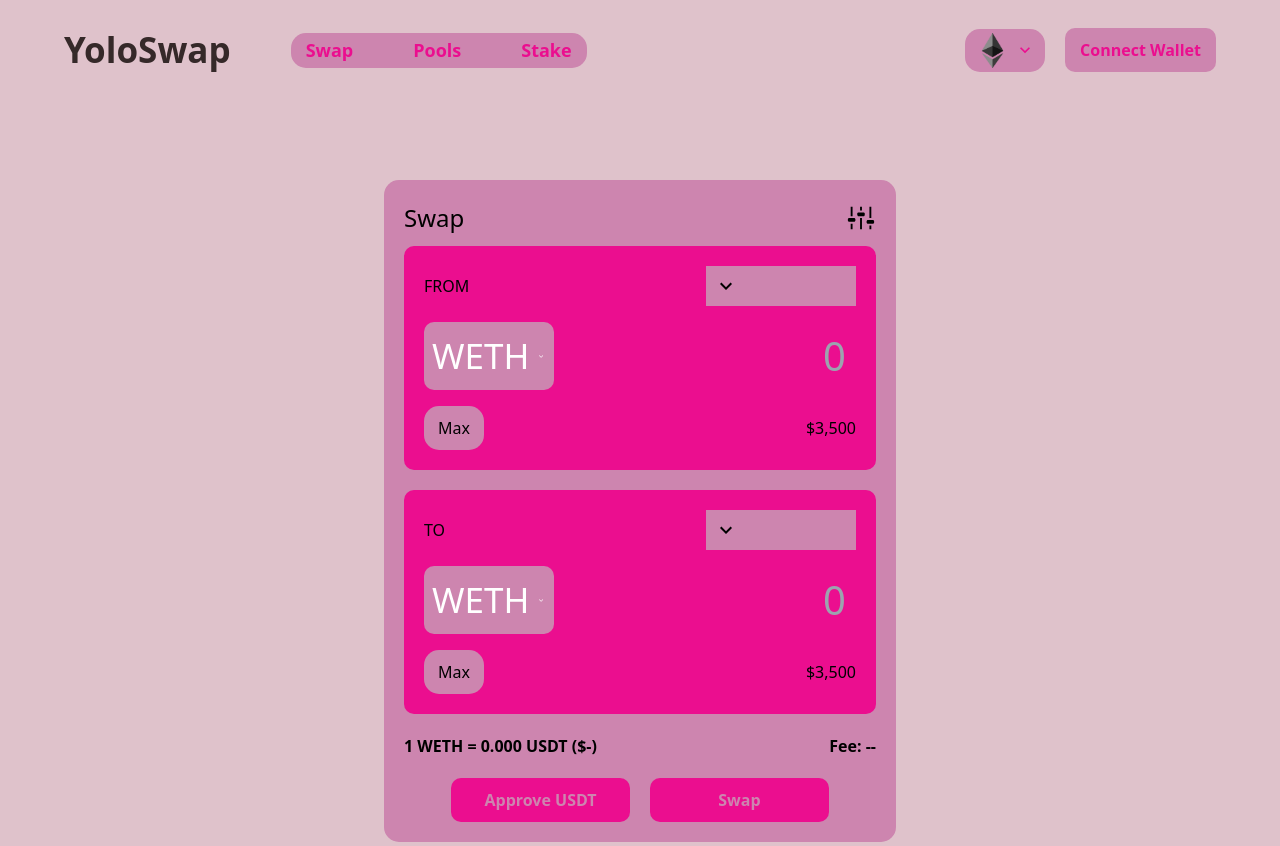
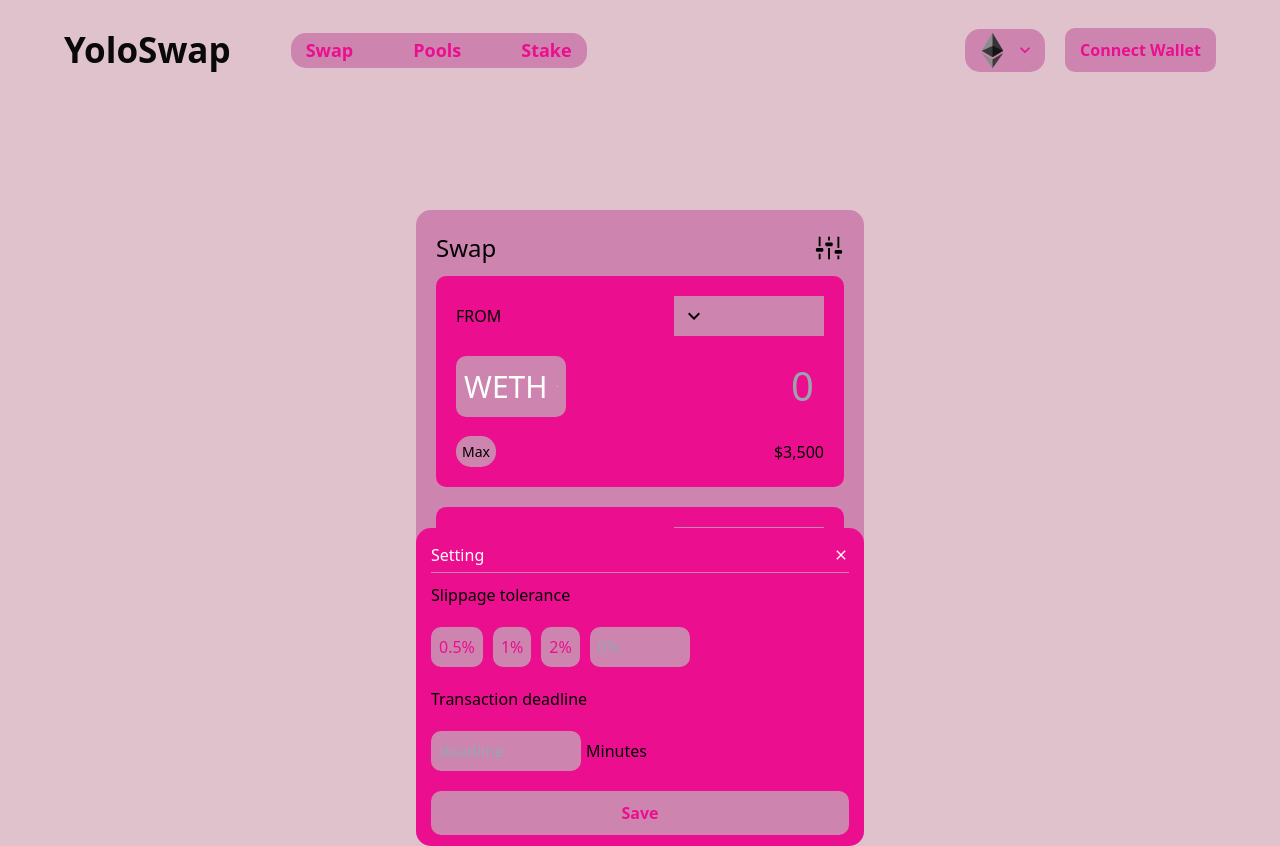
Before and after one commit to raazymuhd1/Yolo-Dex, a React (Vite) app: page / in a window 1280 px wide. Built offline with nearby package versions, Linux system fonts and the light colour scheme.

Commit message:
added a Settings component

```diff
--- a/src/components/Header/index.jsx
+++ b/src/components/Header/index.jsx
@@ -12,7 +12,7 @@ const Header = () => {
     <header className="h-[100px] w-full">
         <nav className="w-[90%] h-full mx-auto flex items-center justify-between">
             <div className="flex items-center gap-[60px]">
-                <h2 className=" md:text-[25px] lg:text-[35px] font-bold text-[#352929] text-[16px]"> YoloSwap </h2>
+                <h2 className=" md:text-[25px] lg:text-[35px] font-bold text-[#0a0909] text-[16px]"> YoloSwap </h2>
                 <Links />
             </div>
             <div className="flex items-center gap-[20px]">
--- a/src/components/Settings/index.jsx
+++ /dev/null
@@ -1,9 +0,0 @@
-import React from 'react'
-
-const Settings = () => {
-  return (
-    <div>Settings</div>
-  )
-}
-
-export default Settings
--- a/src/components/Swap/index.jsx
+++ b/src/components/Swap/index.jsx
@@ -1,15 +1,15 @@
 import React from 'react'
-import SwapCard from "../SwapCard"
-import CustomButton from "../CustomButton"
+import {SwapCard, CustomButton, Settings} from "../../components"
 import { VscSettings } from "react-icons/vsc";
 
 
 const Swap = () => {
   return (
-    <div className='w-full h-full flex justify-center items-center'>
-       <div className="flex w-[40%] mt-[80px] min-h-[500px] flex-col rounded-[15px] p-[20px] bg-[#cd85af]">
+    <div className='w-full h-full flex justify-center'>
+
+       <div className="flex relative w-[35%] mt-[110px] min-h-[500px] max-h-[650px] flex-col rounded-[15px] p-[20px] bg-[#cd85af]">
           <div className="flex items-center justify-between w-full">
-              <h2 className='text-[1.5rem] text-black text-[#fff]'> Swap </h2>
+              <h2 className='text-[1.5rem] text-black'> Swap </h2>
               <VscSettings className="text-[30px] cursor-pointer" />
            </div>
 
@@ -25,7 +25,10 @@ const Swap = () => {
                   <CustomButton title={"Swap"} styles="w-[50%] bg-secondary text-main btn_trans"  />
                </div>
            </div>
+
+           <Settings />
        </div>
+
     </div>
   )
 }
--- a/src/components/SwapCard/index.jsx
+++ b/src/components/SwapCard/index.jsx
@@ -18,7 +18,7 @@ const SwapCard = ({title}) => {
        <div className="w-full flex items-center gap-[10px]">
           <aside className="w-[30%] flex items-center gap-[8px] p-[8px] bg-main cursor- rounded-[10px]">
               {/* token icon */}
-              <h4 className="text-[25px] md:text-[35px] text-[#fff] uppercase"> Weth </h4>
+              <h4 className="text-[25px] md:text-[30px] text-[#fff] uppercase"> Weth </h4>
               <MdOutlineKeyboardArrowDown className="text-[25px] md:text-[35px] text-[#fff]" />
           </aside>
           <input
@@ -29,7 +29,7 @@ const SwapCard = ({title}) => {
 
        {/* bottom section */}
        <div className="w-full flex items-center justify-between">
-          <h5 className="cursor-pointer p-[10px] w-[60px] text-center bg-main rounded-[15px]"> Max </h5>
+          <h5 className="cursor-pointer p-[5px] text-[14px] w-[40px] text-center bg-main rounded-[15px]"> Max </h5>
           <h5 className=""> $3,500 </h5>
        </div>
     </div>
--- a/src/components/index.js
+++ b/src/components/index.js
@@ -2,4 +2,7 @@ export { default as Header } from "./Header"
 export { default as CustomButton } from "./CustomButton"
 export { default as Swap } from "./Swap"
 export { default as SwapCard } from "./SwapCard"
+export { default as Settings } from "./settings/Settings"
+export { default as Networks } from "./networks/Networks"
+export { default as TokenAssets } from "./tokenAssets/TokenAssets"
 export { default as TestSwap } from "./testSwap/TestSwap"
--- /dev/null
+++ b/src/components/networks/Networks.jsx
@@ -0,0 +1,9 @@
+import React from 'react'
+
+const Networks = () => {
+  return (
+    <div>Networks</div>
+  )
+}
+
+export default Networks
--- /dev/null
+++ b/src/components/settings/Settings.jsx
@@ -0,0 +1,38 @@
+import React from 'react'
+import CustomButton from "../CustomButton"
+import { MdOutlineClose } from "react-icons/md";
+
+const Settings = () => {
+  return (
+    <section className={`h-[50%] w-full absolute bottom-0 left-0 right-0 p-[15px] rounded-[15px] bg-secondary`}>
+       <div className='flex flex-col gap-[5px]'>
+          <div className="w-full flex justify-between items-center">
+              <h2 className="text-[#fff]"> Setting </h2>
+              <MdOutlineClose className="text-[#fff]" />
+          </div>
+          {/* close icon */}
+          {/* separator */}
+          <div className="h-[0.5px] w-full bg-main" />
+       </div>
+       <aside className="flex flex-col gap-[20px] mt-[10px]">
+          <h4> Slippage tolerance </h4>
+          <aside className="flex items-center gap-[10px]">
+            <p className="percentage-settings">0.5%</p>
+            <p className="percentage-settings">1%</p>
+            <p className="percentage-settings">2%</p>
+            <input type="text" placeholder="0%" className="w-[100px] bg-main p-[8px] rounded-[10px]" />
+          </aside>
+
+          <h4> Transaction deadline </h4>
+          <aside className="flex items-center gap-[5px]">
+            <input type="text" placeholder="deadline" className="w-[150px] bg-main p-[8px] rounded-[10px]" />
+            <p> Minutes </p>
+          </aside>
+
+          <CustomButton title="Save" styles="w-full bg-main text-secondary btn_trans"  />
+       </aside>
+    </section>
+  )
+}
+
+export default Settings
--- /dev/null
+++ b/src/components/tokenAssets/TokenAssets.jsx
@@ -0,0 +1,9 @@
+import React from 'react'
+
+const TokenAssets = () => {
+  return (
+    <div>TokenAssets</div>
+  )
+}
+
+export default TokenAssets
--- a/src/index.css
+++ b/src/index.css
@@ -10,3 +10,18 @@ body {
     /* background-color: #eb0e8f; */
     backdrop-filter: blur(20px) ;
 }
+
+@layer {
+
+    .flex-row-center {
+        @apply flex items-center
+    }
+
+    .flex-col-center {
+        @apply flex items-center
+    }
+
+    .percentage-settings {
+        @apply w-[fit-content] p-[8px] rounded-[10px] bg-main text-secondary;
+    }
+}
```
